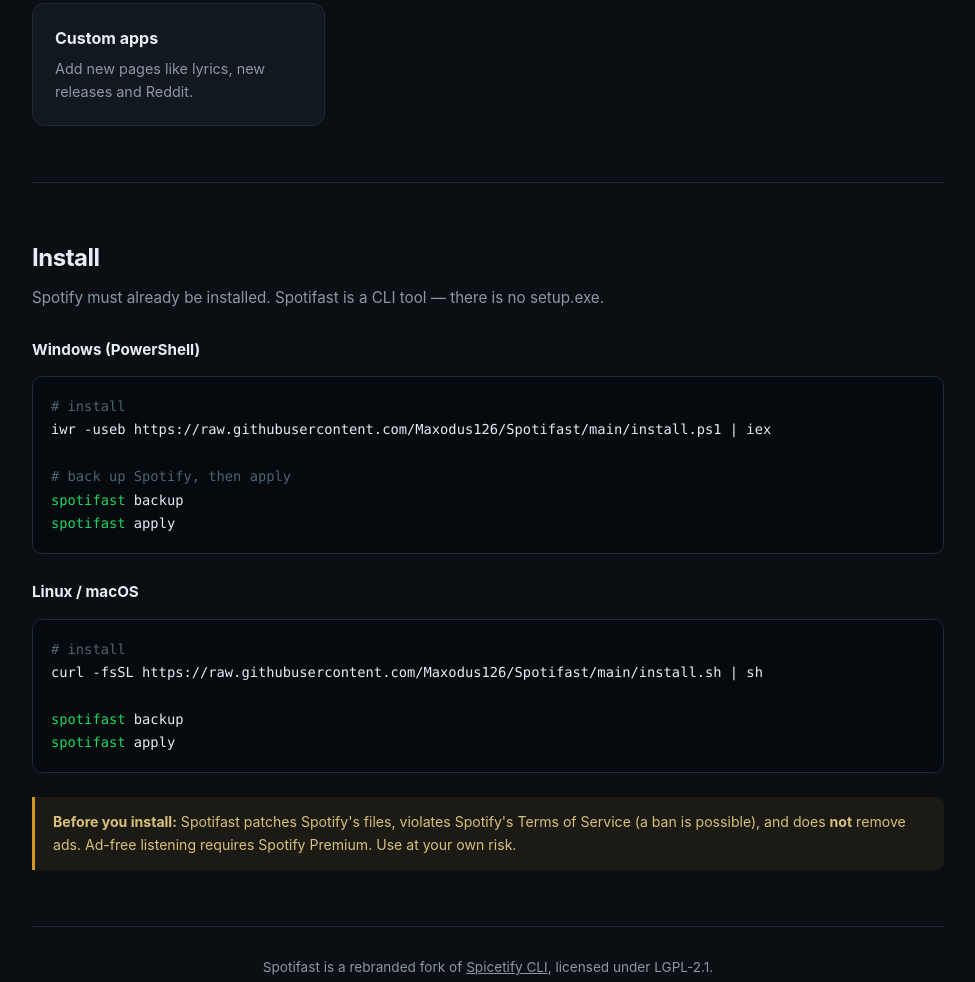
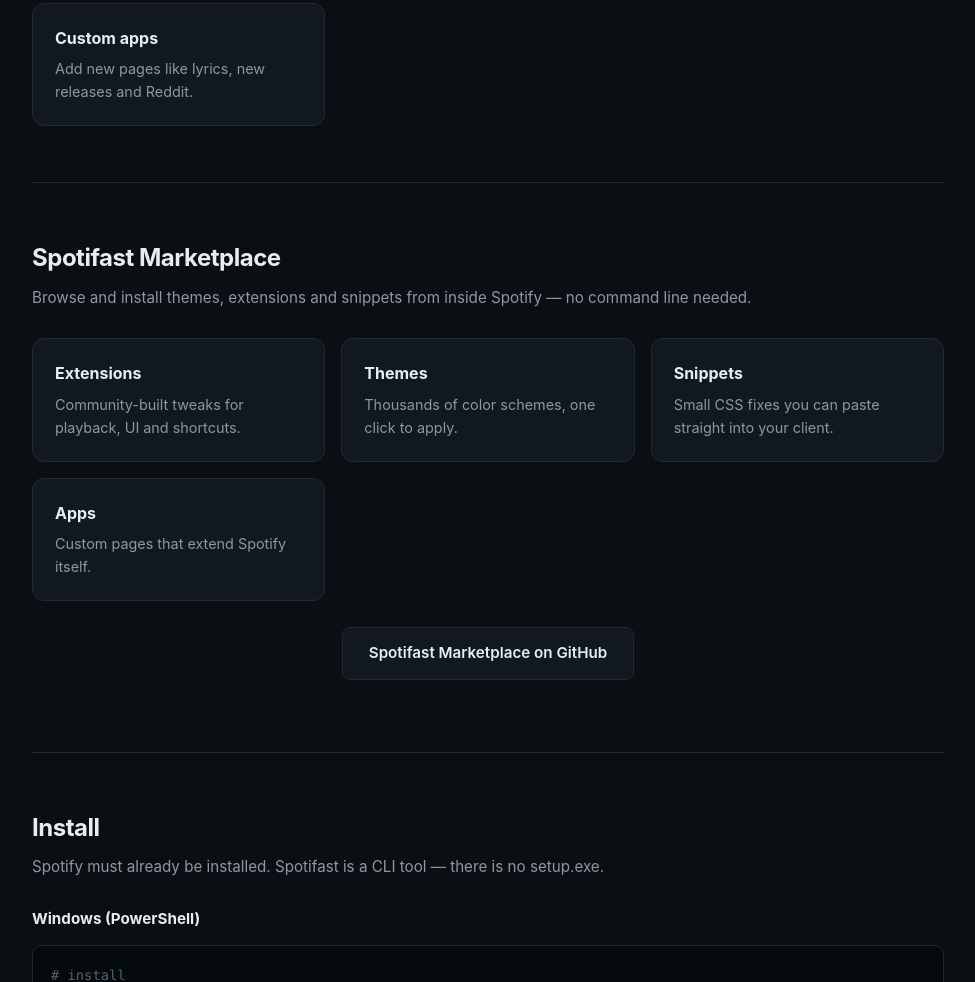
Before and after one commit to Maxodus126/Spotifast, a website: page index.html in a window 1280 px wide. Shown: the part 958-1940 px from the top of the page, without its empty margins (152-1127 px from the left). Drawn offline with Linux system fonts and the light colour scheme.

Commit message:
feat: add Spotifast Marketplace section to landing page
Co-Authored-By: [CC] <noreply@anthropic.com>

```diff
--- a/index.html
+++ b/index.html
@@ -103,6 +103,20 @@
     </div>
   </section>
 
+  <section id="marketplace">
+    <h2>Spotifast Marketplace</h2>
+    <p class="sub">Browse and install themes, extensions and snippets from inside Spotify — no command line needed.</p>
+    <div class="grid">
+      <div class="card"><h3>Extensions</h3><p>Community-built tweaks for playback, UI and shortcuts.</p></div>
+      <div class="card"><h3>Themes</h3><p>Thousands of color schemes, one click to apply.</p></div>
+      <div class="card"><h3>Snippets</h3><p>Small CSS fixes you can paste straight into your client.</p></div>
+      <div class="card"><h3>Apps</h3><p>Custom pages that extend Spotify itself.</p></div>
+    </div>
+    <p style="text-align:center;margin-top:26px">
+      <a class="btn btn-ghost" href="https://github.com/Maxodus126/spotifast-marketplace">Spotifast Marketplace on GitHub</a>
+    </p>
+  </section>
+
   <section id="install">
     <h2>Install</h2>
     <p class="sub">Spotify must already be installed. Spotifast is a CLI tool — there is no setup.exe.</p>
```
